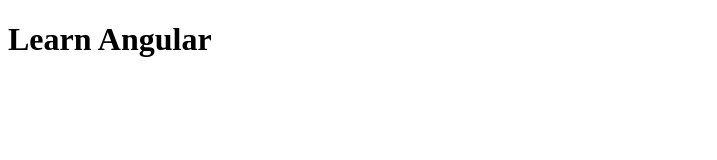
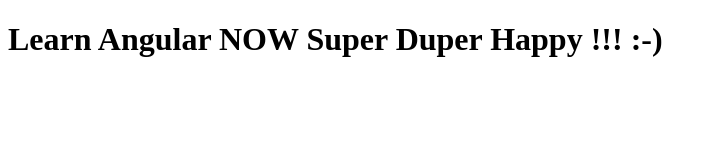
Before and after one commit to shalu99/coursera-Angular, a plain HTML site: page index.html in a window 1280 px wide. Shown: the whole page, without its empty margins (0-717 px from the left). Drawn offline with Linux system fonts and the light colour scheme.

Commit message:
Modified Web File

```diff
--- a/index.html
+++ b/index.html
@@ -5,6 +5,6 @@
     <title>Hello Coursera</title>
   </head>
   <body>
-    <h1>Learn Angular</h1>
+    <h1>Learn Angular NOW Super Duper Happy !!! :-) </h1>
   </body>
 </html>
```
